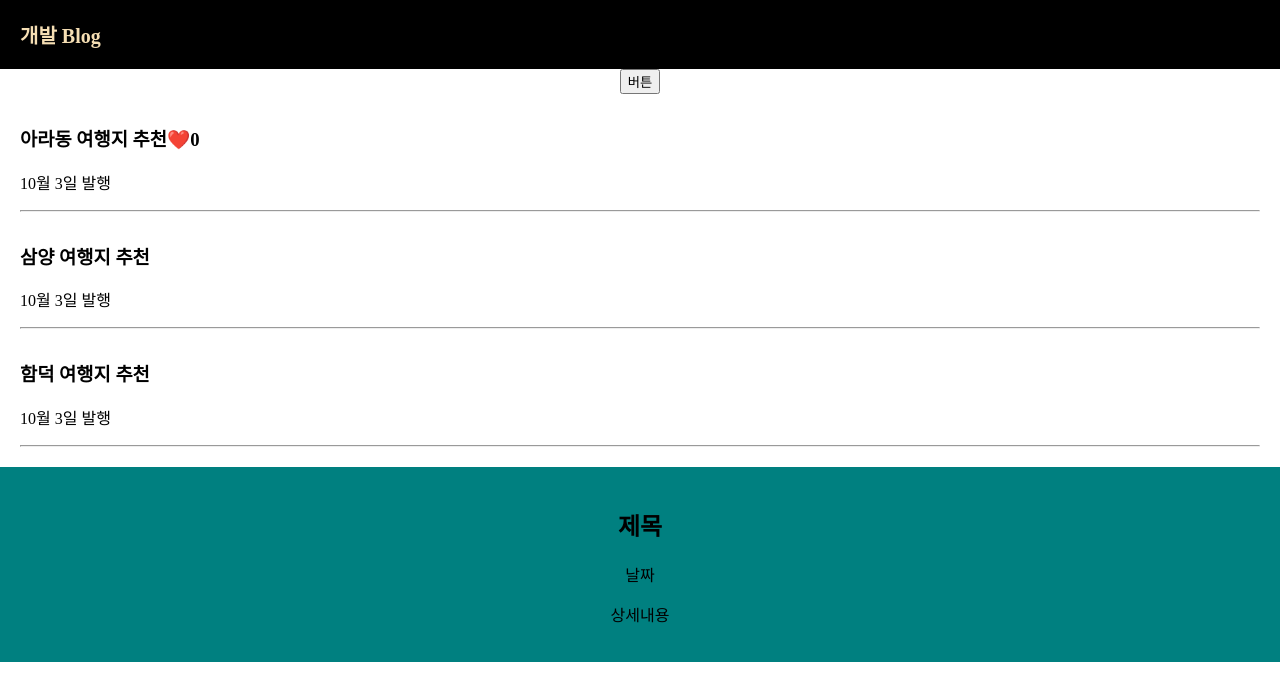
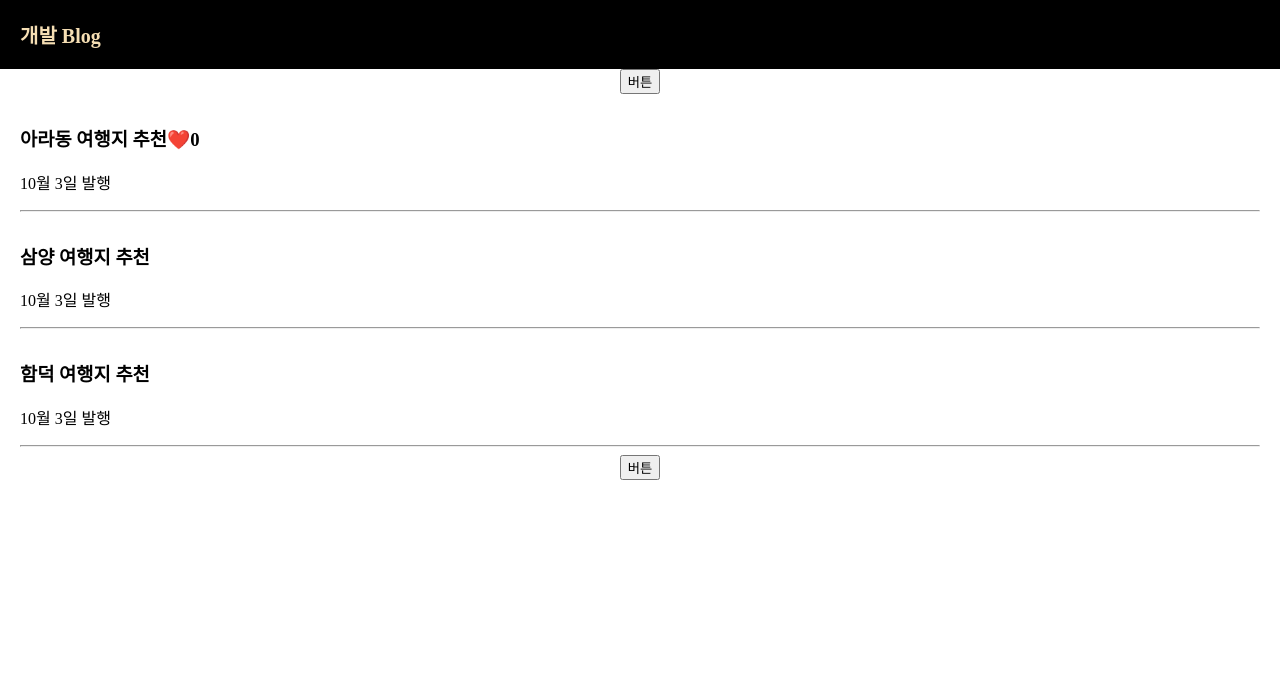
Before and after one commit to CKThisNew/practice, a React (Create React App) app in the folder React/blog/: page / in a window 1280 px wide. Shown: the top 700 px of the page. Built offline with nearby package versions, Linux system fonts and the light colour scheme.

Commit message:
모달창 열고 닫기 !를 활용해보자

```diff
--- a/React/blog/src/App.js
+++ b/React/blog/src/App.js
@@ -11,6 +11,8 @@ function App() {
   ]);
 
   let [따봉, 따봉변경] = useState(0);
+
+  let [modal, modal변경] = useState(false);
 
   function 제목바꾸기() {
     let newArray = [...글제목];
@@ -50,7 +52,14 @@ function App() {
         <p> 10월 3일 발행</p>
         <hr />
       </div>
-      <Modal></Modal>
+      <button
+        onClick={() => {
+          modal변경(!modal);
+        }}
+      >
+        버튼
+      </button>
+      {modal === true ? <Modal></Modal> : null}
     </div>
   );
 }
```
